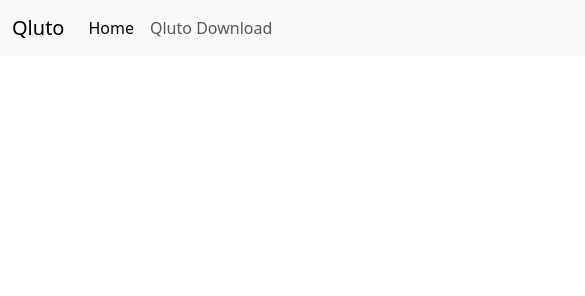
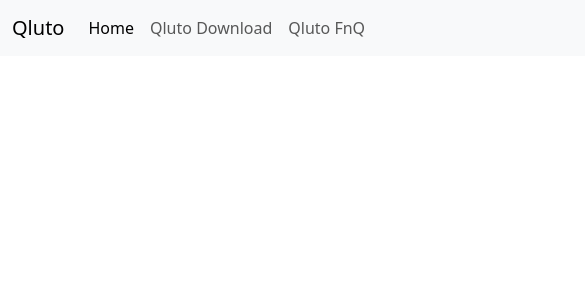
Before and after one commit to dzzdrzrx/Qlutoapp, a plain HTML site: page index.html in a window 1280 px wide. Shown: the full height of the page, 0-585 px from the left. Drawn offline with nearby package versions, Linux system fonts and the light colour scheme.

Commit message:
Update index.html

```diff
--- a/index.html
+++ b/index.html
@@ -24,7 +24,9 @@
         <li class="nav-item">
           <a class="nav-link" href="Download.html">Qluto Download</a>
         </li>
-</li>
+        <li class="nav-item">
+          <a class="nav-link" href="fnq.html">Qluto FnQ</a>
+        </li>
       </ul>
     </div>
   </div>
```
